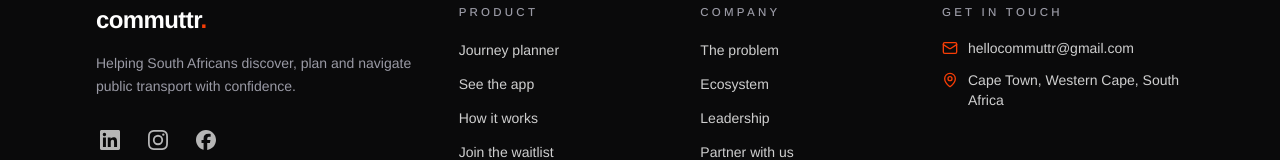
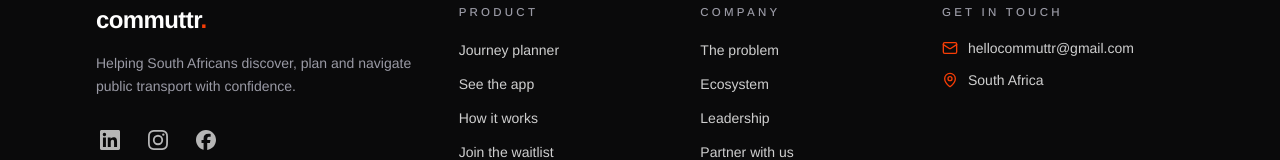
Before and after one commit to leselim/commuttr-website, a React (Vite) app: page / in a window 1280 px wide. Shown: the part 10261-10421 px from the top of the page. Built offline with nearby package versions, Linux system fonts and the light colour scheme.

Commit message:
Update location in footer and contact sections to South Africa

```diff
--- a/src/data/content.ts
+++ b/src/data/content.ts
@@ -246,7 +246,7 @@
 
 export const CONTACT = {
   email: "hellocommuttr@gmail.com",
-  hq: "Cape Town, Western Cape, South Africa",
+  hq: "South Africa",
   /** Google Apps Script Web App endpoint backing the contact form. */
   formEndpoint: ENDPOINTS.contact,
 } as const
```
